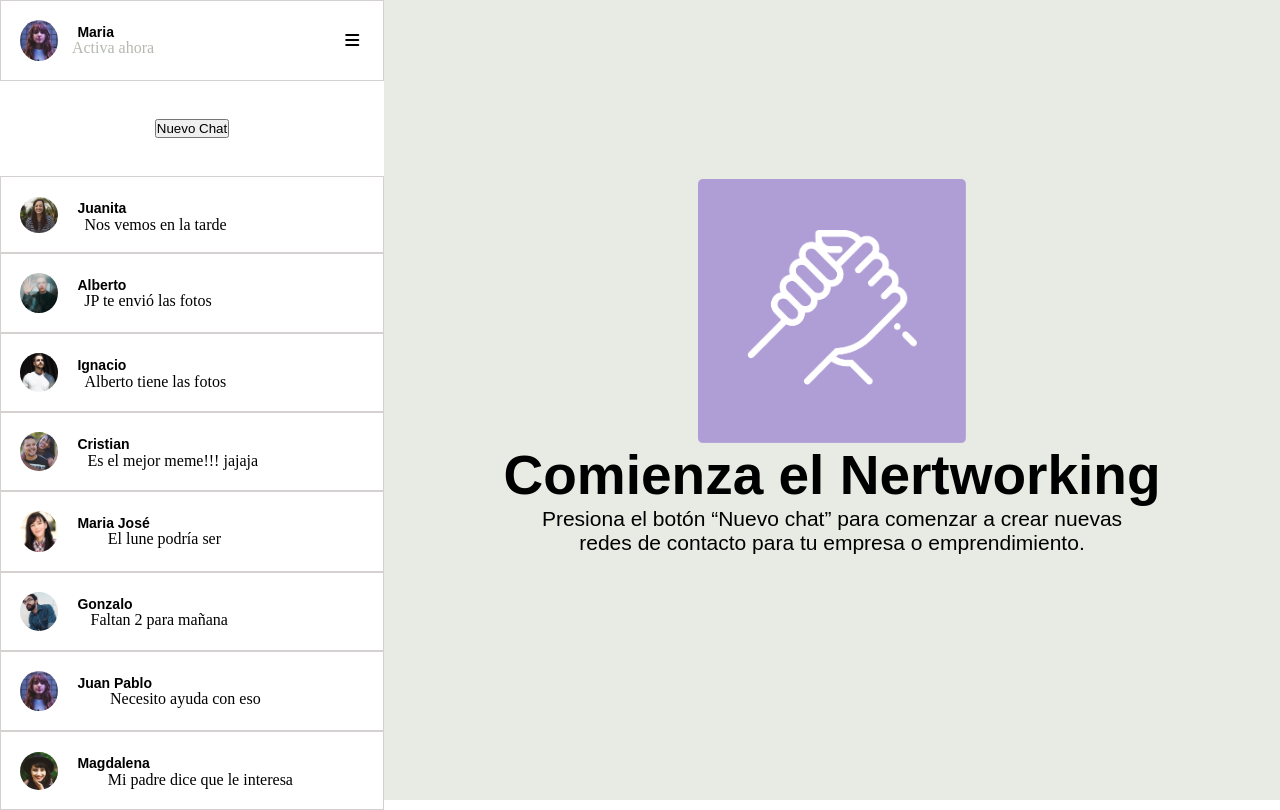
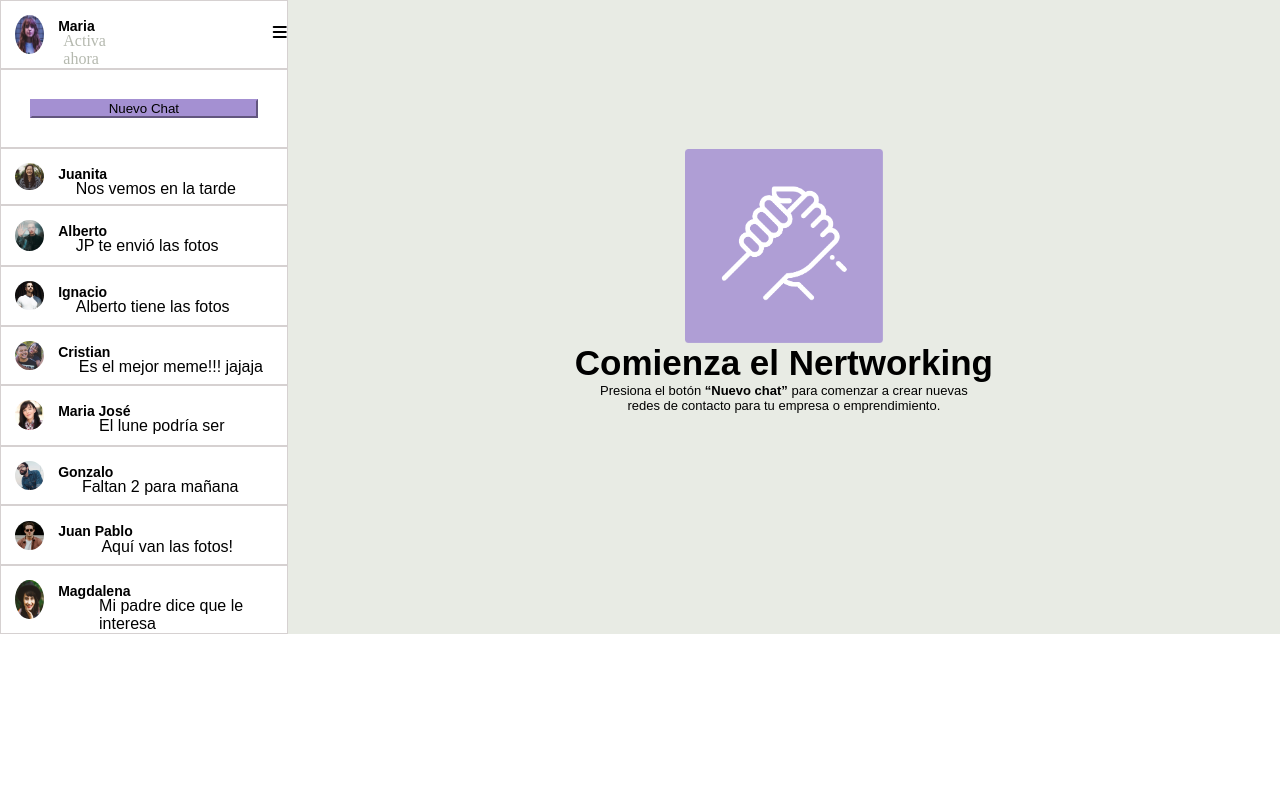
Before and after one commit to Noxvill/sistema-mensajeria, a plain HTML site: page index.html in a window 1280 px wide. Drawn offline with Linux system fonts and the light colour scheme.

Commit message:
Cambios varios

```diff
--- a/assets/css/style.css
+++ b/assets/css/style.css
@@ -8,10 +8,12 @@
 .Main {
     display: flex;
 }
-
+/* columna derecha */
 .columnaright {
-    width: 70%;
-    height: 100vh;
+    flex-direction: column;
+    justify-content: center;
+    width: 100%;
+    height: auto;
     background-color: #E8EBE4;
 }
 
@@ -21,14 +23,42 @@
 }
 
 .logo-img img {
-    padding-top: 20%;
-    width: 30%;
+    padding-top: 15%;
+    width: 20%;
     height: auto;
+}
+
+/* Estilo parrafos logo */
+
+.parlog {
+
+    text-align: center;
+
+}
+
+.fpar {
+
+    font-weight: 600;
+    font-size: 35px;
+    font-family: 'Roboto Flex', sans-serif;
+}
+.secpar {
+
+    /* font-weight: 600; */
+    font-size: 13px;
+    font-family: 'Roboto Flex', sans-serif;
+}
+.trdpar {
+
+   font-weight: 10;
+    font-size: 13px;
+    font-family: 'Roboto Flex', sans-serif;
 }
 
 /* Columna izquierda */
 .contactos {
-    width: 30%;
+    /* width: 29%; */
+    flex-basis: 29%;
     background-color: #FFF;
     align-items: center;
     /* height: 100vh; */
@@ -36,7 +66,10 @@
 
 .maria {
     display: flex;
+    flex-direction: row;
+    /* justify-content: space-between; */
     border: solid 1px rgb(214, 209, 209);
+
 
 }
 
@@ -57,46 +90,34 @@
 
 .estado {
     color: #b5b9af;
-    margin: 10% 0 0 -11%;
+    margin: 11% 0 0 -11%;
+
 }
 
 .botonDiv{
     display: flex;
     justify-content: center;
+    border: solid 1px rgb(214, 209, 209);
+
+
 }
 
 .botonNuevoChat{
-    margin: 10% 0 10% 0
-}
-
-.parlog {
-
-    text-align: center;
+    margin: 10% 0 10% 0;
+    background-color: #a490d2;
+    border-color: #a490d2;
+    /* border-radius: 15px; */
+    height: 50%;
+    width: 80%;
 
 }
 
-.fpar {
 
-    font-weight: 600;
-    font-size: 55px;
-    font-family: 'Roboto Flex', sans-serif;
-}
-.secpar {
-
-    /* font-weight: 600; */
-    font-size: 21px;
-    font-family: 'Roboto Flex', sans-serif;
-}
-.trdpar {
-
-   font-weight: 10;
-    font-size: 21px;
-    font-family: 'Roboto Flex', sans-serif;
-}
 
 /* Estilo de las líneas de chat */
 
 .chatline {
     color: #000000;
-    margin: 10% 0 0 -11%;
+    margin: 11% 0 0 -11%;
+    font-family: 'Roboto Flex', sans-serif;
 }
--- a/index.html
+++ b/index.html
@@ -12,7 +12,7 @@
 <main>
 <section class="Main">
 
-    <!-- Columna Izquiera o contactos -->
+    <!-- Columna Izquierda o contactos -->
    <div class="contactos">
     <div class="maria">
         <img src="./assets/img/maria.jpg" alt="maria">
@@ -62,9 +62,10 @@
 
     </div>
     <div class="maria">
-        <img src="./assets/img/maria.jpg" alt="juan pablo">
+        <img src="./assets/img/juanpablo.jpg" alt="juan pablo">
         <p class="nombre"><strong>Juan Pablo</strong></p>
-        <p class="chatline">Necesito ayuda con eso</p>
+        <br>
+        <p class="chatline">Aquí van las fotos!</p>
 
     </div>
     <div class="maria">
@@ -73,17 +74,16 @@
         <p class="chatline">Mi padre dice que le interesa</p>
 
     </div>
-
   </div>
 
 <!-- Columna derecha -->
 <div class="columnaright">
     <div class="logo-img">
-        <img src="./assets/img/hand.png" width="100px" height="100px" alt="logo">
+        <img src="./assets/img/hand.png" width="30px" height="30px" alt="logo">
     </div>
     <div class="parlog">
         <p class="fpar">Comienza el Nertworking</p>
-        <p class="secpar">Presiona el botón “Nuevo chat” para comenzar a crear nuevas</p>
+        <p class="secpar">Presiona el botón <strong>“Nuevo chat”</strong> para comenzar a crear nuevas</p>
         <p class="trdpar">redes de contacto para tu empresa o emprendimiento.</p>
 
     </div>
```
